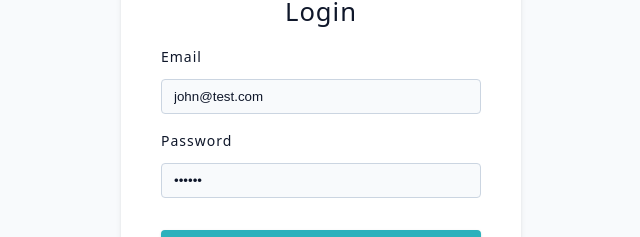
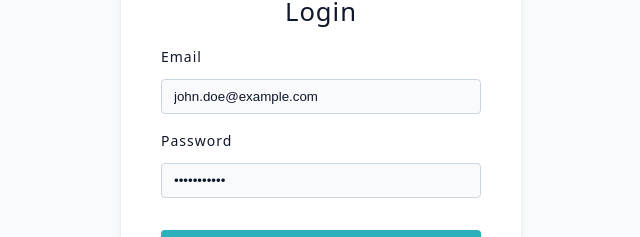
Before and after one commit to halilibrahimcelik/job-diary-pro, a React (Vite) app in the folder client/: page /login in a window 1280 px wide. Shown: the part 269-506 px from the top of the page, without its empty margins (319-959 px from the left). Built offline with nearby package versions, Linux system fonts and the light colour scheme.

Commit message:
feat: refactor DashboardProvider usage, update default login values, and enhance logout functionality

```diff
--- a/client/src/main.tsx
+++ b/client/src/main.tsx
@@ -3,12 +3,10 @@ import { createRoot } from 'react-dom/client';
 import './index.css';
 import App from './App.tsx';
 
-import DashboardProvider from './providers/DashboardContextProvider.tsx';
-
 createRoot(document.getElementById('root')!).render(
   <StrictMode>
-    <DashboardProvider>
+    <>
       <App />
-    </DashboardProvider>
+    </>
   </StrictMode>
 );
--- a/client/src/pages/DashboardLayout.tsx
+++ b/client/src/pages/DashboardLayout.tsx
@@ -1,10 +1,11 @@
-import { Outlet, redirect } from 'react-router-dom';
+import { Outlet, redirect, useLoaderData } from 'react-router-dom';
 import Wrapper from '../assets/wrappers/Dashboard';
 import { BigSideBar, Navbar, SmallSideBar } from '../components';
 import { AxiosError } from 'axios';
 import { apiService } from '../api/actions';
 import type { UserResponse } from '../types';
 import { toast } from 'sonner';
+import DashboardProvider from '../providers/DashboardContextProvider';
 
 //loader fun allows you get the data before even page loaded.
 export const DashboardLoader = async () => {
@@ -21,7 +22,9 @@ export const DashboardLoader = async () => {
   }
 };
 const DashboardLayout = () => {
+  const user = useLoaderData<UserResponse>();
   return (
+    <DashboardProvider>
       <Wrapper>
         <main className='dashboard'>
           <SmallSideBar />
@@ -29,11 +32,12 @@ const DashboardLayout = () => {
           <div>
             <Navbar />
             <div className='dashboard-page'>
-            <Outlet />
+              <Outlet context={user} />
             </div>
           </div>
         </main>
       </Wrapper>
+    </DashboardProvider>
   );
 };
 export default DashboardLayout;
--- a/client/src/pages/Login.tsx
+++ b/client/src/pages/Login.tsx
@@ -17,14 +17,14 @@ const Login = () => {
           name='email'
           id='email'
           label='Email'
-          defaultValue='john@test.com'
+          defaultValue='john.doe@example.com'
         />
         <FormRow
           type='password'
           name='password'
           id='password'
           label='Password'
-          defaultValue='secret'
+          defaultValue='JohnDoe123!'
         />
         <button
           type='submit'
--- a/client/src/providers/DashboardContextProvider.tsx
+++ b/client/src/providers/DashboardContextProvider.tsx
@@ -1,4 +1,8 @@
+import { AxiosError } from 'axios';
 import { createContext, useEffect, useState } from 'react';
+import { apiService } from '../api/actions';
+import { useNavigate } from 'react-router-dom';
+import { ROUTES_PATHS } from '../constants';
 
 type InitialStateType = {
   showSidebar: boolean;
@@ -25,7 +29,7 @@ type Props = {
 const DashboardProvider = ({ children }: Props) => {
   const [showSidebar, setShowSidebar] = useState(false);
   const [isDarkMode, setIsDarkMode] = useState(false);
-
+  const navigate = useNavigate();
   useEffect(() => {
     const darkMode = localStorage.getItem('darkMode');
     if (darkMode) {
@@ -42,7 +46,17 @@ const DashboardProvider = ({ children }: Props) => {
     setShowSidebar(!showSidebar);
   };
   const logoutUser = async () => {
-    console.log('Logout user');
+    try {
+      const response = await apiService.get('/auth/logout');
+      console.log(response);
+      if (response.status === 200) {
+        return navigate('/' + ROUTES_PATHS.LOGIN);
+      }
+    } catch (error) {
+      if (error instanceof AxiosError) {
+        return error.response?.data.message;
+      }
+    }
   };
   const value = {
     showSidebar,
```
Lines whose indentation alone changed are shown as unchanged.
